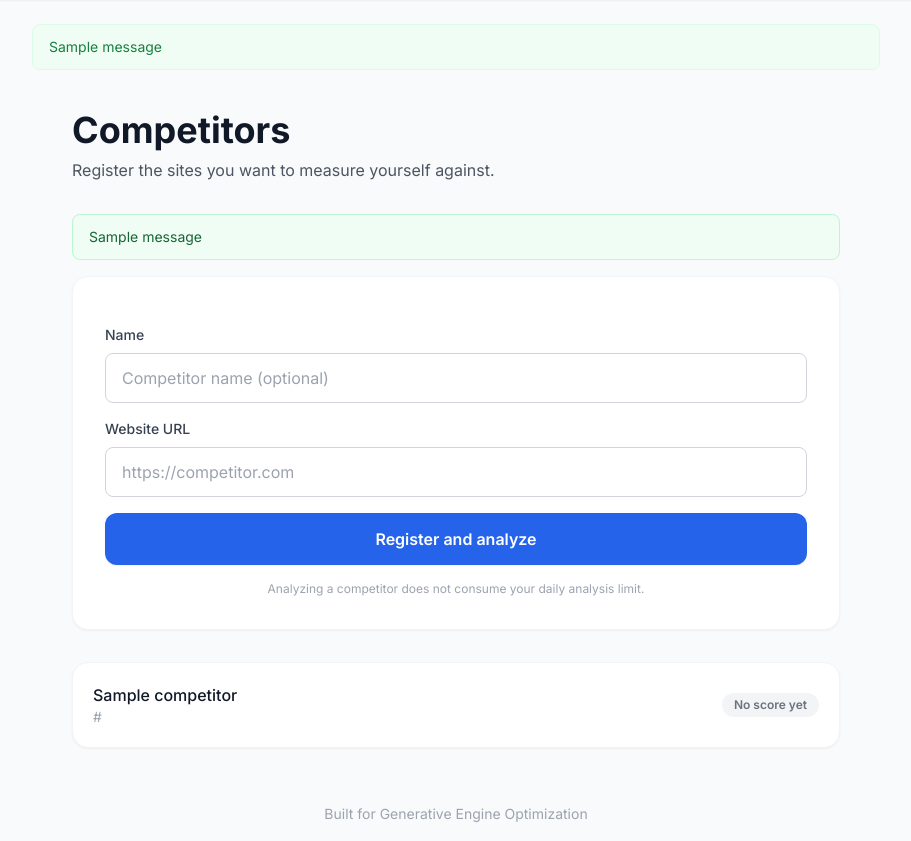
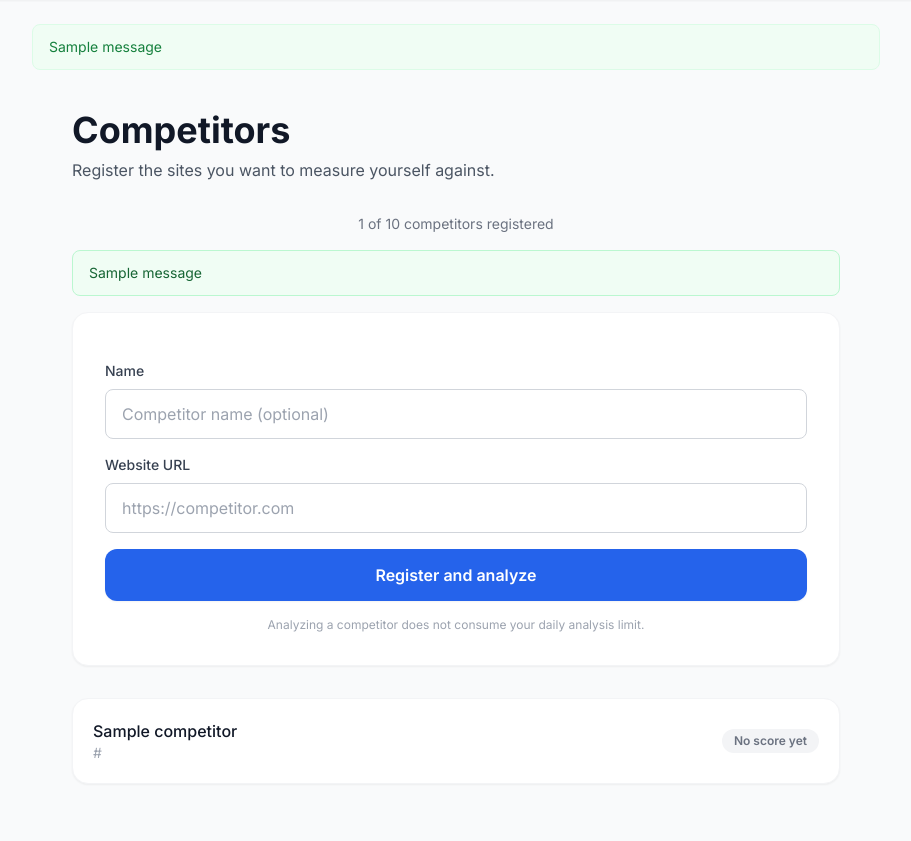
Before and after one commit to Unbot2313/GeoRank, a Django app: page /competitors/ in a window 1280 px wide. Shown: the part 65-906 px from the top of the page, without its empty margins (184-1095 px from the left). Run offline with Django 5.2, Linux system fonts and the light colour scheme; a user stored in the database is signed in; tables that the repository leaves empty hold one stand-in row (values such as "Sample post"); one stand-in notice (Sample message) is shown; some libraries are stand-ins or nearby versions.

Commit message:
feat: limit competitors per user

```diff
--- a/analysis/models.py
+++ b/analysis/models.py
@@ -3,6 +3,8 @@ from django.db import models
 
 
 class Competitor(models.Model):
+    MAX_PER_USER = 10
+
     user = models.ForeignKey(
         settings.AUTH_USER_MODEL,
         on_delete=models.CASCADE,
--- a/analysis/templates/analysis/competitors.html
+++ b/analysis/templates/analysis/competitors.html
@@ -9,10 +9,15 @@
         <p class="text-gray-600">Register the sites you want to measure yourself against.</p>
     </div>
 
+    <p class="text-center text-sm text-gray-500 mb-4">
+        {{ competitor_count }} of {{ competitor_limit }} competitors registered
+    </p>
+
     {% if messages %}
         {% for message in messages %}
         <div class="text-sm rounded-lg px-4 py-3 mb-4
             {% if message.tags == 'warning' %}bg-yellow-50 border border-yellow-200 text-yellow-800
+            {% elif message.tags == 'error' %}bg-red-50 border border-red-200 text-red-800
             {% else %}bg-green-50 border border-green-200 text-green-800{% endif %}">
             {{ message }}
         </div>
@@ -20,6 +25,11 @@
     {% endif %}
 
     <div class="bg-white rounded-2xl shadow-sm border border-gray-100 p-6 sm:p-8 mb-8">
+        {% if limit_reached %}
+        <div class="bg-yellow-50 border border-yellow-200 text-yellow-800 text-sm rounded-lg px-4 py-3 mb-4">
+            You reached the limit of {{ competitor_limit }} competitors.
+        </div>
+        {% endif %}
         <form method="post" class="space-y-4">
             {% csrf_token %}
             <div>
@@ -34,7 +44,8 @@
                 {% endif %}
             </div>
             <button type="submit"
-                class="w-full bg-blue-600 text-white py-3.5 rounded-xl font-semibold hover:bg-blue-700 active:scale-[0.98] transition-all shadow-sm">
+                {% if limit_reached %}disabled{% endif %}
+                class="w-full bg-blue-600 text-white py-3.5 rounded-xl font-semibold hover:bg-blue-700 active:scale-[0.98] transition-all shadow-sm disabled:opacity-50 disabled:cursor-not-allowed disabled:active:scale-100">
                 Register and analyze
             </button>
             <p class="text-xs text-gray-400 text-center">
--- a/analysis/views.py
+++ b/analysis/views.py
@@ -121,7 +121,19 @@ def score_history(request, pk):
 
 @login_required
 def competitor_list(request):
+    competitor_count = request.user.competitors.count()
+    limit_reached = competitor_count >= Competitor.MAX_PER_USER
+
     if request.method == 'POST':
+        if limit_reached:
+            messages.error(
+                request,
+                'You reached the limit of '
+                f'{Competitor.MAX_PER_USER} competitors.',
+            )
+
+            return redirect('analysis:competitors')
+
         form = CompetitorForm(request.POST, user=request.user)
 
         if form.is_valid():
@@ -163,6 +175,9 @@ def competitor_list(request):
         {
             'form': form,
             'competitors': competitors,
+            'competitor_count': competitor_count,
+            'competitor_limit': Competitor.MAX_PER_USER,
+            'limit_reached': limit_reached,
         },
     )
 
```
